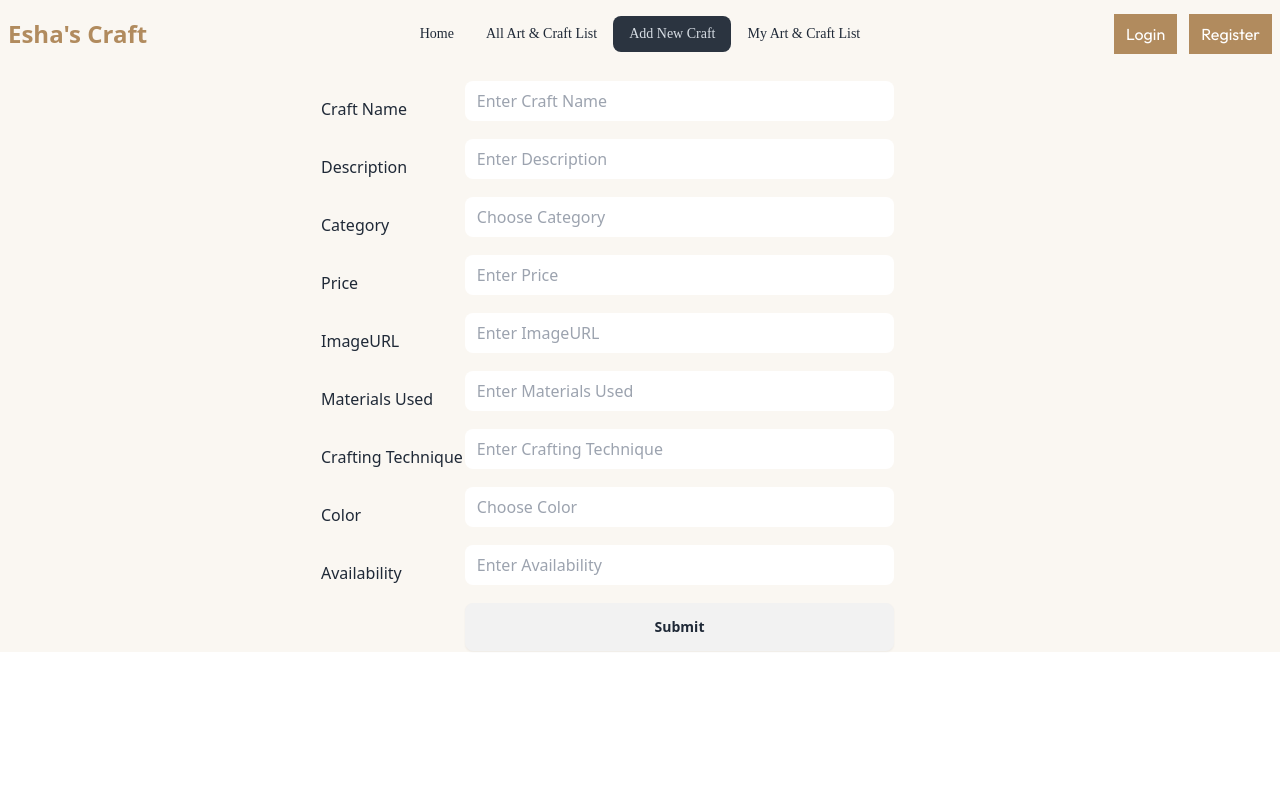
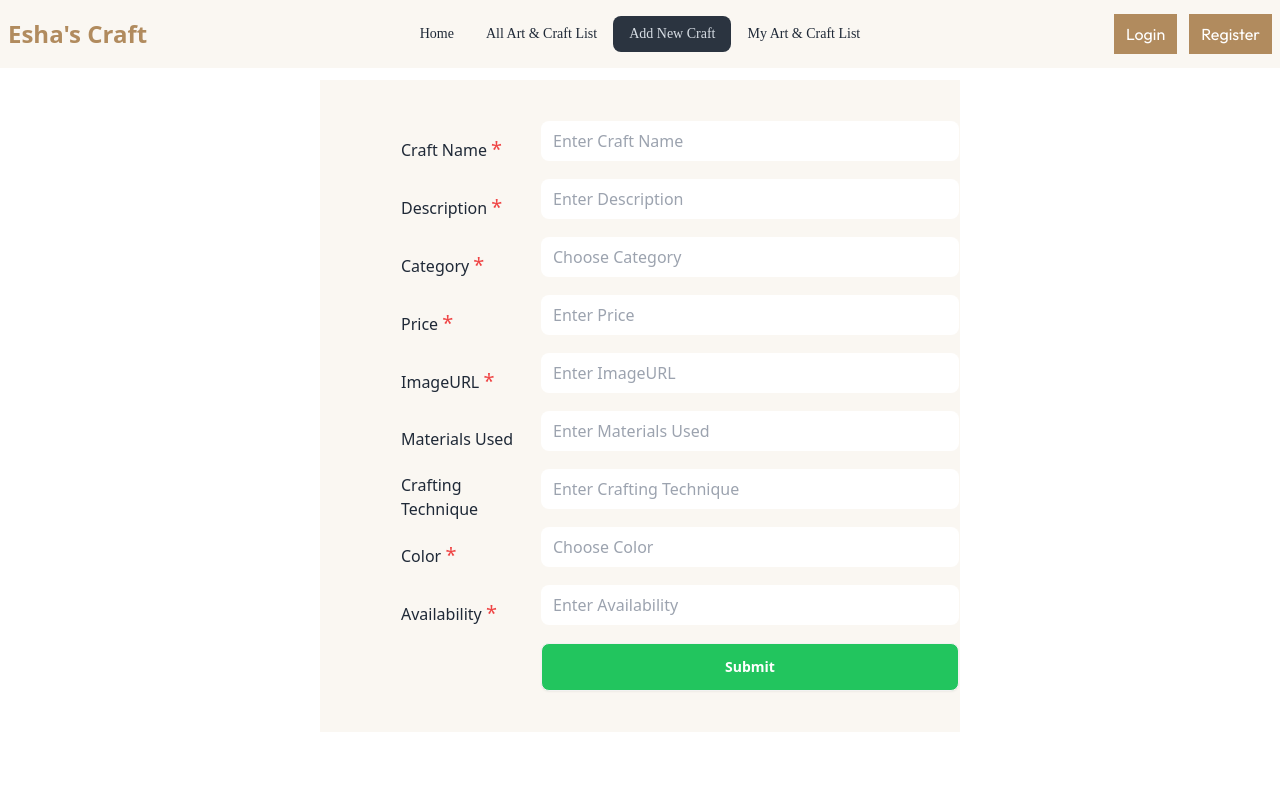
Before and after one commit to Sadi73/eshas-craft, a React (Vite) app: page /add-new in a window 1280 px wide. Shown: the top 800 px of the page. Built offline with nearby package versions, Linux system fonts and the light colour scheme; no server answers; a web font is replaced by a local one.

Commit message:
modified design

```diff
--- a/src/Layout/AddNewCraft/AddNewCraft.jsx
+++ b/src/Layout/AddNewCraft/AddNewCraft.jsx
@@ -81,13 +81,13 @@ const AddNewCraft = () => {
         <>
             <ToastContainer />
 
-            <div className='pt-20  bg-[#faf7f2]'>
-                <div className='md:w-[50%] mx-auto'>
+            <div className='pt-20   mb-20'>
+                <div className='md:w-[50%] bg-[#faf7f2] mx-auto py-10 pl-20'>
                     <form onSubmit={handleSubmit}>
                         <table className=''>
                             <tbody>
                                 <tr>
-                                    <td className='w-1/4'>Craft Name</td>
+                                    <td className='w-1/4'>Craft Name <span className='text-red-500 text-xl'>*</span></td>
                                     <td className='relative'>
                                         <input
                                             type="text"
@@ -107,7 +107,7 @@ const AddNewCraft = () => {
                                     </td>
                                 </tr>
                                 <tr>
-                                    <td>Description</td>
+                                    <td>Description <span className='text-red-500 text-xl'>*</span></td>
                                     <td className='relative'>
                                         <input
                                             type="text"
@@ -127,7 +127,7 @@ const AddNewCraft = () => {
                                     </td>
                                 </tr>
                                 <tr>
-                                    <td>Category</td>
+                                    <td>Category <span className='text-red-500 text-xl'>*</span></td>
                                     <td className='relative'>
                                         <input
                                             type="text"
@@ -147,7 +147,7 @@ const AddNewCraft = () => {
                                     </td>
                                 </tr>
                                 <tr>
-                                    <td>Price</td>
+                                    <td>Price <span className='text-red-500 text-xl'>*</span></td>
                                     <td className='relative'>
                                         <input
                                             type="text"
@@ -167,7 +167,7 @@ const AddNewCraft = () => {
                                     </td>
                                 </tr>
                                 <tr>
-                                    <td>ImageURL</td>
+                                    <td>ImageURL <span className='text-red-500 text-xl'>*</span></td>
                                     <td className='relative'>
                                         <input
                                             type="text"
@@ -227,7 +227,7 @@ const AddNewCraft = () => {
                                     </td>
                                 </tr>
                                 <tr>
-                                    <td>Color</td>
+                                    <td>Color <span className='text-red-500 text-xl'>*</span></td>
                                     <td className='relative'>
                                         <input
                                             type="text"
@@ -247,7 +247,7 @@ const AddNewCraft = () => {
                                     </td>
                                 </tr>
                                 <tr>
-                                    <td>Availability</td>
+                                    <td>Availability <span className='text-red-500 text-xl'>*</span></td>
                                     <td className='relative'>
                                         <input
                                             type="text"
@@ -268,7 +268,7 @@ const AddNewCraft = () => {
                                 </tr>
                                 <tr>
                                     <td></td>
-                                    <td><button type='submit' className='btn w-full'>Submit</button></td>
+                                    <td><button type='submit' className='btn w-full bg-green-500 hover:bg-green-700 text-white'>Submit</button></td>
                                 </tr>
                             </tbody>
                         </table>
--- a/src/Layout/Homepage/CategoriesList.jsx
+++ b/src/Layout/Homepage/CategoriesList.jsx
@@ -13,9 +13,9 @@ const categories = ['Wooden Furniture & Sculptures', 'Wooden Home Decor', 'Woode
 
 const CategoriesList = () => {
     return (
-        <div className='w-[80%] mx-auto my-10'>
+        <div className='w-[80%] mx-auto my-20'>
             <h1 className='text-[#b18b5e] trirong-font text-5xl text-center'>Categories</h1>
-            <p className='text-center'>------ You can find these kind of crafts ------</p>
+            <p className='text-center mb-10'>------ You can find these kind of crafts ------</p>
 
             <Swiper
                 effect={'coverflow'}
--- a/src/Layout/Homepage/CraftSection.jsx
+++ b/src/Layout/Homepage/CraftSection.jsx
@@ -15,9 +15,9 @@ const CraftSection = () => {
     }, []);
 
     return (
-        <div className='w-[80%] mx-auto my-10'>
+        <div className='w-[80%] mx-auto my-20'>
             <h1 className='text-[#b18b5e] trirong-font text-5xl text-center'>Craft Items</h1>
-            <p className='text-center'>------ You can find these kind of crafts ------</p>
+            <p className='text-center mb-10'>------ You can find these kind of crafts ------</p>
 
             <div className='grid grid-cols-1 md:grid-cols-2 lg:grid-cols-3 gap-10 max-w-[90%] mx-auto'>
 
@@ -27,10 +27,10 @@ const CraftSection = () => {
                             <figure><img src={craft?.imageURL} className='w-full h-48' alt="craft-image" /></figure>
                             <div className="card-body text-center" >
                                 <h2 className="text-3xl font-bold text-center">{craft?.name}</h2>
-                                <p>{craft?.price}</p>
+                                <p>${craft?.price}</p>
                                 <p>Availability: {craft?.availability}</p>
                                 <div className="">
-                                    <button className="btn bg-green-500 text-white hover:bg-green-600 w-full" onClick={() => navigate(`details/${craft?._id}`)}>View Product</button>
+                                    <button className="btn bg-green-500 text-white hover:bg-green-600 w-full" onClick={() => navigate(`/details/${craft?._id}`)}>View Product</button>
                                 </div>
                             </div>
                         </div>
--- a/src/Layout/Homepage/Homepage.jsx
+++ b/src/Layout/Homepage/Homepage.jsx
@@ -2,7 +2,6 @@ import React from 'react';
 import Banner from './Banner';
 import CraftSection from './CraftSection';
 import CategoriesList from './CategoriesList';
-import Footer from './Footer';
 
 const Homepage = () => {
     return (
@@ -10,7 +9,7 @@ const Homepage = () => {
             <Banner/>
             <CategoriesList/>
             <CraftSection/>
-            <Footer/>
+
         </div>
     );
 };
--- a/src/Layout/MyCraft/MyCreated.jsx
+++ b/src/Layout/MyCraft/MyCreated.jsx
@@ -26,7 +26,7 @@ const MyCreated = () => {
                             <figure><img src={craft?.imageURL} className='w-full h-64' alt="craft-image" /></figure>
                             {/* <p className='absolute bg-green-500 text-white py-2 px-4 font-bold rounded-lg top-2 right-2'>{craft?.status}</p> */}
                             <div className="card-body" >
-                                <p>{craft?.price}</p>
+                                <p>${craft?.price}</p>
                                 <div className='flex items-center justify-between'>
                                     <h2 className="card-title">{craft?.name}</h2>
                                     <p className='grow-0 text-green-500'>{craft?.description}</p>
--- a/src/Layout/Root/Root.jsx
+++ b/src/Layout/Root/Root.jsx
@@ -1,8 +1,10 @@
 import React, { useContext } from 'react';
 import { Outlet } from 'react-router-dom';
 import Navbar from '../Homepage/Navbar';
+// import  from '../Homepage/Navbar';
 import { AuthContext } from '../../Providers/AuthProvider';
 import { ThreeCircles } from 'react-loader-spinner';
+import Footer from '../Homepage/Footer';
 
 const Root = () => {
     const { loader } = useContext(AuthContext);
@@ -22,6 +24,7 @@ const Root = () => {
             <div>
                 < Navbar />
                 <Outlet />
+                <Footer />
             </div >
     );
 };
```
Also changed, not shown: src/Layout/AllCraftList/AllCraft.jsx (+10 -17 lines).
